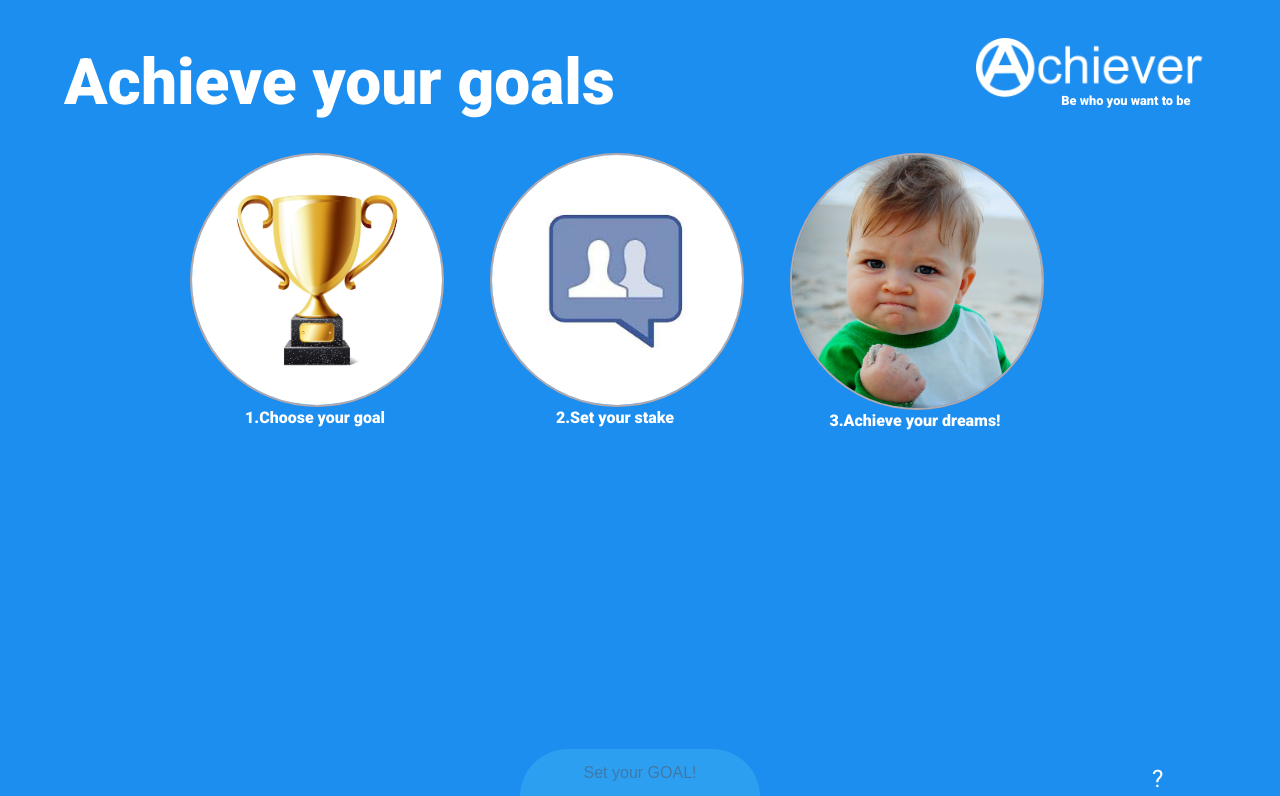
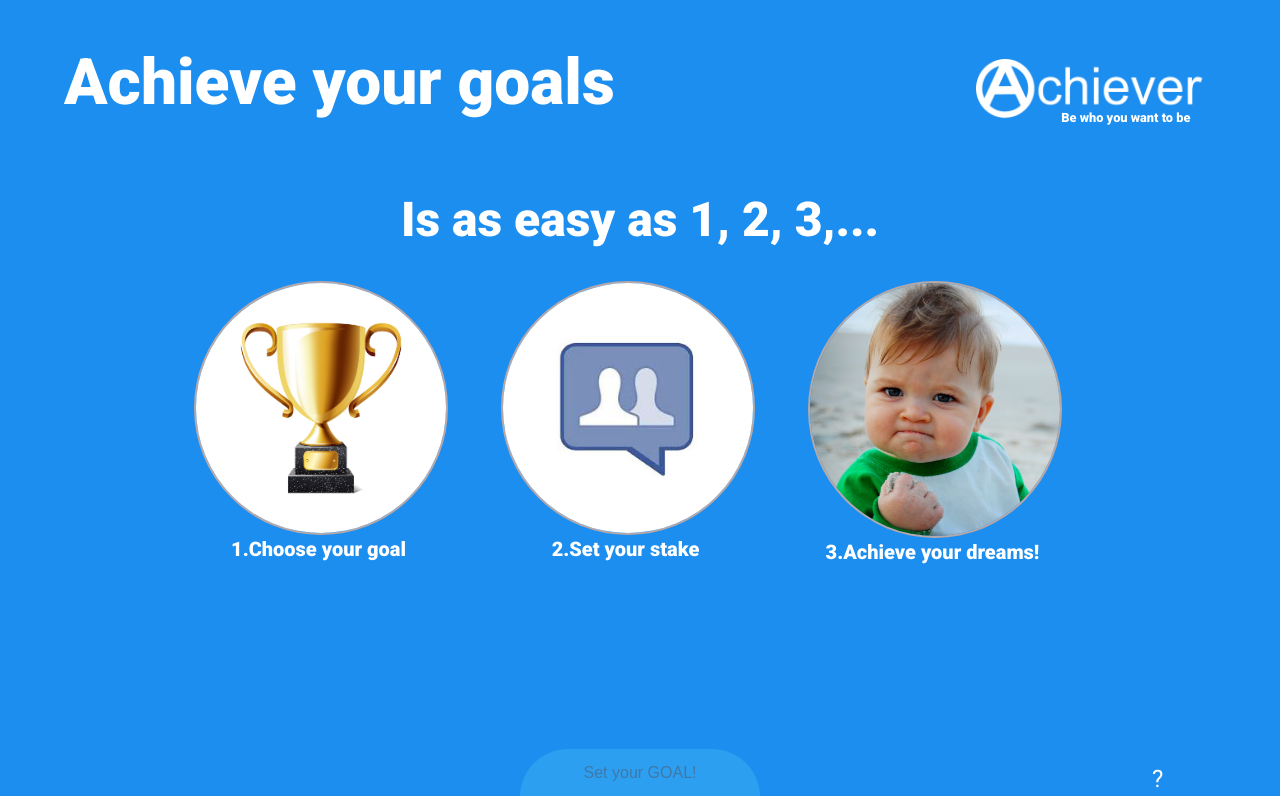
Before and after one commit to PolGuixe/Achiever, a PHP site: page / in a window 1280 px wide. Shown: the top 796 px of the page. Run offline with PHP 8.4, Linux system fonts and the light colour scheme; some libraries are stand-ins or nearby versions.

Commit message:
some changes

```diff
--- a/css/main.css
+++ b/css/main.css
@@ -143,6 +143,7 @@ textarea {
 	width:15em;
 	height:auto;
 	float:right;
+	margin-top:1.3em;
 }
 #logo img{
 	width:100%;
@@ -151,7 +152,7 @@ textarea {
 #logo span{
 	float:right;
 	font-size:0.8em;
-	margin-top:-0.5em;
+	margin-top:-0.75em;
 	margin-right:2em;
 }
 
@@ -170,12 +171,23 @@ textarea {
 .contentWrapper p,.contentWrapper span,.contentWrapper input{
 margin:0.75em;
 }
+.intro .contentWrapper{
+ font-size:3em;
+ margin-top:5%;
+}
+
+.imageBox{
+	width: 950px;
+	margin-left:auto;
+	margin-right:auto;
+	/*margin-top:5%;*/
+}
 
 .imageWrapper{
 	width:250px;
 	height:250px;
 	float:left;
-	margin:25px;
+	margin:3%;
 }
 
 .imageWrapper img{
@@ -189,7 +201,7 @@ margin:0.75em;
 	width:100%;
 	text-align: center;
 	display:block;
-
+	font-size:1.25em;
 }
 
 .buttonWrapper{
@@ -344,10 +356,7 @@ a:active {
 }
 
 
-.imageBox{
-	width: 950px;
-	margin: 0 auto;
-}
+
 
 
 /* ==========================================================================
--- a/index.php
+++ b/index.php
@@ -33,10 +33,11 @@
             </div><!--logo-->
             <div class="header">
                 Achieve your goals<br/>
-                <!--<br> Making the latest discoveries in behavioural science work for you </br> -->
             </div>
            <div style="clear:both"></div>
-
+           <div class="contentWrapper">
+           	<span>Is as easy as 1, 2, 3,...</span>
+           </div><!--contentWrapper-->
            <div class="imageBox">
            	<div class="imageWrapper">
            		<img src="img/trophy.jpg">
@@ -51,8 +52,7 @@
                 	<span>3.Achieve your dreams!</span>
                </div>
            </div>
-           <div class="contentWrapper">
-           </div><!--contentWrapper-->
+
            <div class="help">
            	<a href='#' onclick='overlay()'>   ?</a>
             <div id="overlay">
```
